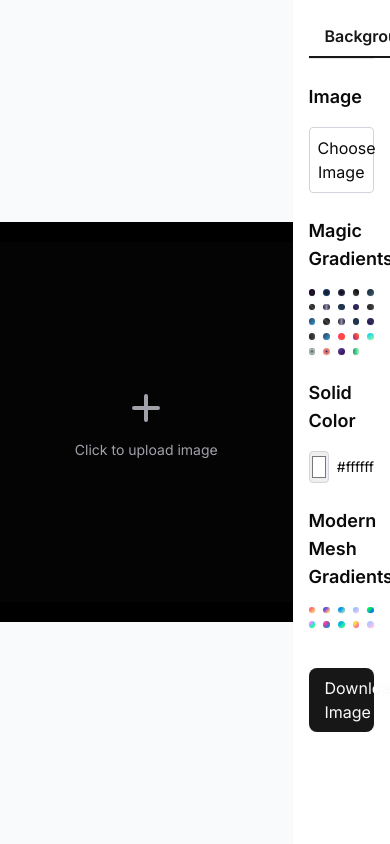
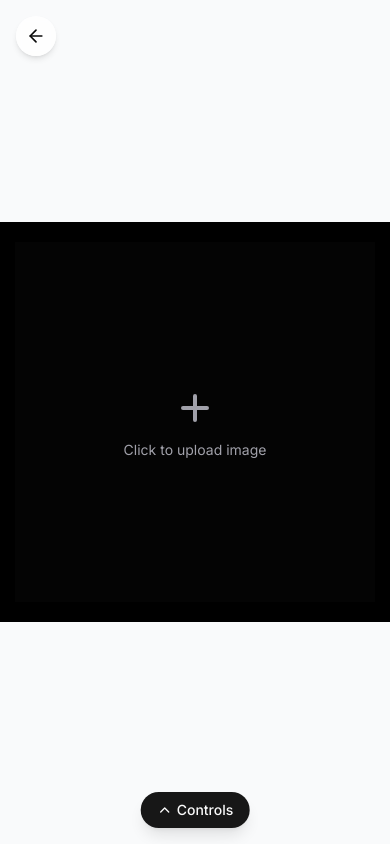
Before and after one commit to wenzelbarboza/MockPro, a Next.js app: page /frame/basic in a window 390 px wide. Built offline with nearby package versions, Linux system fonts and the light colour scheme.

Commit message:
drawer controller implemented

```diff
--- a/package.json
+++ b/package.json
@@ -20,6 +20,7 @@
     "format:check": "prettier --check \"**/*.{ts,tsx,js,jsx,mdx}\" --cache"
   },
   "dependencies": {
+    "@radix-ui/react-dialog": "^1.1.6",
     "@radix-ui/react-slot": "^1.1.2",
     "@radix-ui/react-switch": "^1.1.3",
     "@t3-oss/env-nextjs": "^0.10.1",
@@ -43,6 +44,7 @@
     "react-konva": "^19.0.3",
     "tailwind-merge": "^3.0.1",
     "tailwindcss-animate": "^1.0.7",
+    "vaul": "^1.1.2",
     "zod": "^3.23.3"
   },
   "devDependencies": {
--- a/src/app/page.tsx
+++ b/src/app/page.tsx
@@ -25,6 +25,12 @@ const Home: React.FC = () => {
       title: "iPhone",
       link: "frame/iphone15",
       content: "This is a basic iPhone frame for your image.",
+    },
+    {
+      imageSrc: "/placeholder.svg?height=200&width=300",
+      title: "youtube",
+      link: "frame/youtube",
+      content: "This is a basic yotube frame for your image.",
     },
   ];
 
--- a/src/components/InstaCanvas.tsx
+++ b/src/components/InstaCanvas.tsx
@@ -5,6 +5,15 @@ import BackgroundControls from "./canvas/BackgroundControls";
 import FrameControls from "./canvas/FrameControls";
 import FramePreview from "./canvas/FramePreview";
 import { toPng } from "html-to-image";
+import { useMediaQuery } from "@/hooks/useMediaQuery";
+import {
+  Drawer,
+  DrawerContent,
+  DrawerTrigger,
+  DrawerTitle,
+  DrawerFooter,
+} from "@/components/ui/drawer";
+import { ChevronUp } from "lucide-react";
 
 type BackgroundType = "solid" | "linear-gradient" | "radial-gradient";
 export type DeviceType = "basic" | "iphone15" | "youtube";
@@ -111,50 +120,11 @@ const InstaCanvas = ({ params }: InstaCanvasProps): JSX.Element => {
     }
   };
 
-  return (
-    <div className="flex h-screen w-full overflow-hidden">
-      {/* Preview Area - Left Side */}
-      <div className="flex w-3/4 items-center justify-center overflow-hidden bg-gray-50">
-        <div
-          id="canvas-content"
-          className="relative aspect-square w-[600px] border-2 border-gray-300 shadow-lg"
-          style={getBackgroundStyle()}
-        >
-          <FramePreview
-            frameColor={frameColor}
-            frameThickness={frameThickness}
-            frameRotation={frameRotation}
-            frameSize={frameSize}
-            frameTiltX={frameTiltX}
-            frameTiltY={frameTiltY}
-            deviceType={deviceType}
-            onUploadClick={handleUploadClick}
-            setUploadedImage={setUploadedImage}
-          >
-            {uploadedImage && deviceType === "youtube" ? (
-              <img
-                src={uploadedImage}
-                alt="Uploaded"
-                className="h-full w-full object-contain"
-                style={{ display: "block", position: "absolute", inset: "0" }}
-              />
-            ) : (
-              uploadedImage && (
-                <img
-                  src={uploadedImage}
-                  alt="Uploaded"
-                  className="h-full w-full object-cover"
-                  style={{ display: "block", position: "absolute", inset: "0" }}
-                />
-              )
-            )}
-          </FramePreview>
-        </div>
-      </div>
+  const isMobile = useMediaQuery("(max-width: 768px)"); // Check if screen is mobile size
 
-      {/* Controls Panel - Right Side */}
-      <div className="w-1/4 overflow-y-auto bg-background p-4">
-        <div className="flex flex-col gap-6">
+  // Controls panel content - reused in both desktop and mobile views
+  const ControlsPanel = () => (
+    <div className="flex h-full flex-col gap-6">
       {/* Tab Buttons */}
       <div className="flex gap-2 border-b border-border">
         <button
@@ -221,17 +191,115 @@ const InstaCanvas = ({ params }: InstaCanvasProps): JSX.Element => {
           setDeviceType={setDeviceType}
         />
       )}
+    </div>
+  );
 
-          {/* Download Button */}
+  // Canvas content - reused in both desktop and mobile views
+  const CanvasContent = () => (
+    <div
+      id="canvas-content"
+      className="relative aspect-square w-full max-w-[600px] border-2 border-gray-300 shadow-lg"
+      style={getBackgroundStyle()}
+    >
+      <FramePreview
+        frameColor={frameColor}
+        frameThickness={frameThickness}
+        frameRotation={frameRotation}
+        frameSize={frameSize}
+        frameTiltX={frameTiltX}
+        frameTiltY={frameTiltY}
+        deviceType={deviceType}
+        onUploadClick={handleUploadClick}
+        setUploadedImage={setUploadedImage}
+      >
+        {uploadedImage && deviceType === "youtube" ? (
+          <img
+            src={uploadedImage}
+            alt="Uploaded"
+            className="h-full w-full object-contain"
+            style={{ display: "block", position: "absolute", inset: "0" }}
+          />
+        ) : (
+          uploadedImage && (
+            <img
+              src={uploadedImage}
+              alt="Uploaded"
+              className="h-full w-full object-cover"
+              style={{ display: "block", position: "absolute", inset: "0" }}
+            />
+          )
+        )}
+      </FramePreview>
+    </div>
+  );
+
+  return (
+    <div className="flex h-screen w-full overflow-hidden">
+      <input
+        ref={fileInputRef}
+        type="file"
+        accept="image/*"
+        onChange={handleImageUpload}
+        className="hidden"
+      />
+      {isMobile ? (
+        // Mobile Layout with Drawer
+        <div className="flex w-full flex-col items-center justify-center overflow-hidden bg-gray-50">
+          <div className="relative flex h-full w-full flex-col items-center justify-center p-4">
+            <CanvasContent />
+
+            {/* Mobile Drawer */}
+            <Drawer>
+              <DrawerTrigger asChild>
+                <button className="fixed bottom-4 left-1/2 z-10 flex -translate-x-1/2 items-center justify-center gap-1 rounded-full bg-primary px-4 py-2 text-sm font-medium text-primary-foreground shadow-lg">
+                  <ChevronUp className="h-4 w-4" />
+                  <span>Controls</span>
+                </button>
+              </DrawerTrigger>
+              <DrawerContent className="flex max-h-[90vh] flex-col p-4 pt-6">
+                <div className="flex-1 overflow-y-auto pb-24">
+                  <DrawerTitle className="sr-only">Controls Panel</DrawerTitle>
+                  <ControlsPanel />
+                </div>
+                <DrawerFooter className="fixed bottom-0 left-0 right-0 z-10 border-t border-border bg-background p-4 shadow-lg">
                   <button
                     onClick={handleDownload}
-            className="mt-4 rounded-lg bg-primary px-4 py-2 text-primary-foreground hover:bg-primary/90"
+                    className="w-full rounded-lg bg-primary px-4 py-2 text-primary-foreground hover:bg-primary/90"
+                  >
+                    Download Image
+                  </button>
+                </DrawerFooter>
+              </DrawerContent>
+            </Drawer>
+          </div>
+        </div>
+      ) : (
+        // Desktop Layout with Sidebar
+        <>
+          {/* Preview Area - Left Side */}
+          <div className="flex w-3/4 items-center justify-center overflow-hidden bg-gray-50">
+            <CanvasContent />
+          </div>
+
+          {/* Controls Panel - Right Side */}
+          <div className="w-1/4 overflow-y-auto bg-background p-4">
+            <div className="flex h-full flex-col">
+              <div className="flex-1 overflow-y-auto pb-6">
+                <ControlsPanel />
+              </div>
+              <div className="sticky bottom-0 z-10 border-t border-border bg-background pt-4">
+                <button
+                  onClick={handleDownload}
+                  className="w-full rounded-lg bg-primary px-4 py-2 text-primary-foreground hover:bg-primary/90"
                 >
                   Download Image
                 </button>
               </div>
             </div>
           </div>
+        </>
+      )}
+    </div>
   );
 };
 
--- a/src/components/canvas/FrameControls.tsx
+++ b/src/components/canvas/FrameControls.tsx
@@ -51,6 +51,7 @@ const FrameControls: React.FC<FrameControlsProps> = ({
             >
               <option value="basic">Basic Frame</option>
               <option value="iphone15">iPhone 15</option>
+              <option value="youtube">youtube</option>
             </select>
           </div>
           <div className="flex items-center gap-2">
--- a/src/components/canvas/FramePreview.tsx
+++ b/src/components/canvas/FramePreview.tsx
@@ -4,6 +4,8 @@ import React, { type Dispatch, type SetStateAction, useState } from "react";
 import type { DeviceType } from "../InstaCanvas";
 import getThumbnail from "./getThumbnail";
 import { Button } from "../ui/button";
+import Link from "next/link";
+import { ArrowLeft } from "lucide-react";
 
 interface FramePreviewProps {
   frameColor: string;
@@ -46,15 +48,34 @@ const FramePreview: React.FC<FramePreviewProps> = ({
   };
 
   const renderDeviceFrame = () => {
+    // Enhanced click handler with higher priority
     const handleUploadClick = (e: React.MouseEvent) => {
+      console.log("upload click");
       e.preventDefault();
-      onUploadClick?.();
+      e.stopPropagation();
+      // Ensure the click event is captured
+      if (onUploadClick) {
+        onUploadClick();
+      }
+    };
+
+    // Enhanced touch handler with higher priority
+    const handleTouchEvent = (e: React.TouchEvent) => {
+      e.preventDefault();
+      e.stopPropagation();
+      // Ensure the touch event is captured
+      if (onUploadClick) {
+        onUploadClick();
+      }
     };
 
     const uploadPlaceholder = (
       <div
         className="flex h-full w-full cursor-pointer flex-col items-center justify-center bg-zinc-800/10 transition-colors hover:bg-zinc-800/20"
         onClick={handleUploadClick}
+        onTouchStart={handleTouchEvent}
+        role="button"
+        tabIndex={0}
       >
         <svg
           className="h-12 w-12 text-zinc-400"
@@ -91,10 +112,13 @@ const FramePreview: React.FC<FramePreviewProps> = ({
     switch (deviceType) {
       case "iphone15":
         return (
-          <div className="flex items-center justify-center">
+          <div className="pointer-events-auto z-30 flex items-center justify-center">
             <div
               className="relative h-[600px] w-72 rounded-[45px] border-8 border-zinc-900 shadow-[0_0_2px_2px_rgba(255,255,255,0.1)]"
-              style={{ transform: `scale(${frameSize / 600})` }}
+              style={{
+                transform: `scale(${frameSize / 600})`,
+                pointerEvents: "auto",
+              }}
             >
               {/* Dynamic Island */}
               <div className="absolute left-1/2 top-2 z-20 h-[25px] w-[90px] -translate-x-1/2 transform rounded-full bg-zinc-900"></div>
@@ -105,7 +129,11 @@ const FramePreview: React.FC<FramePreviewProps> = ({
               <div className="relative h-full w-full overflow-hidden rounded-[37px] bg-zinc-900/10">
                 <div className="absolute inset-[-3px] overflow-hidden rounded-[37px]">
                   <div className="absolute inset-0 flex items-center justify-center">
-                    <div className="h-[calc(100%_+_6px)] w-full">
+                    <div
+                      className="h-[calc(100%_+_6px)] w-full"
+                      onClick={!children ? handleUploadClick : undefined}
+                      onTouchStart={!children ? handleTouchEvent : undefined}
+                    >
                       {children ?? uploadPlaceholder}
                     </div>
                   </div>
@@ -131,12 +159,13 @@ const FramePreview: React.FC<FramePreviewProps> = ({
       case "youtube":
         return (
           <div
-            className="absolute left-1/2 top-1/2 flex -translate-x-1/2 -translate-y-1/2 items-center justify-center"
+            className="pointer-events-auto absolute left-1/2 top-1/2 z-30 flex -translate-x-1/2 -translate-y-1/2 items-center justify-center"
             style={{
               height: `${children ? "auto" : frameSize}px`,
               width: `${children ? "auto" : frameSize}px`,
               maxWidth: "100%",
               maxHeight: "100%",
+              pointerEvents: "auto",
             }}
           >
             <div
@@ -144,6 +173,10 @@ const FramePreview: React.FC<FramePreviewProps> = ({
               style={{
                 clipPath: `inset(90px 0 90px 0 round 10px)`,
               }}
+              onClick={!children ? handleUploadClick : undefined}
+              onTouchStart={!children ? handleTouchEvent : undefined}
+              role={!children ? "button" : undefined}
+              tabIndex={!children ? 0 : undefined}
             >
               {children ?? ytLinkPlaceholder}
             </div>
@@ -152,7 +185,7 @@ const FramePreview: React.FC<FramePreviewProps> = ({
       default:
         return (
           <div
-            className="absolute"
+            className="pointer-events-auto absolute z-30"
             style={{
               border: `${frameThickness}px solid ${frameColor}`,
               width: `${frameSize}px`,
@@ -160,7 +193,12 @@ const FramePreview: React.FC<FramePreviewProps> = ({
               left: `calc(50% - ${frameSize / 2}px)`,
               top: `calc(50% - ${frameSize / 2}px)`,
               backgroundColor: frameColor,
+              pointerEvents: "auto",
             }}
+            onClick={!children ? handleUploadClick : undefined}
+            onTouchStart={!children ? handleTouchEvent : undefined}
+            role={!children ? "button" : undefined}
+            tabIndex={!children ? 0 : undefined}
           >
             <div className="absolute inset-0 overflow-hidden">
               {children ?? uploadPlaceholder}
@@ -171,14 +209,26 @@ const FramePreview: React.FC<FramePreviewProps> = ({
   };
 
   return (
+    <>
+      {/* Back Button - Moved outside the transformed container */}
+      <Link
+        href="/"
+        className="fixed left-4 top-4 z-50 flex h-10 w-10 items-center justify-center rounded-full bg-background/80 text-foreground shadow-md backdrop-blur-sm transition-transform hover:scale-110 md:left-8 md:top-8"
+        aria-label="Back to home"
+      >
+        <ArrowLeft size={20} />
+      </Link>
+
       <div
-      className="absolute inset-0"
+        className="pointer-events-auto absolute inset-0 z-40"
         style={{
           transform: `perspective(1000px) rotateX(${frameTiltX}deg) rotateY(${frameTiltY}deg) rotate(${frameRotation}deg)`,
+          pointerEvents: "auto", // Ensure pointer events are explicitly enabled
         }}
       >
         {renderDeviceFrame()}
       </div>
+    </>
   );
 };
 
--- /dev/null
+++ b/src/components/ui/drawer.tsx
@@ -0,0 +1,118 @@
+"use client"
+
+import * as React from "react"
+import { Drawer as DrawerPrimitive } from "vaul"
+
+import { cn } from "@/lib/utils"
+
+const Drawer = ({
+  shouldScaleBackground = true,
+  ...props
+}: React.ComponentProps<typeof DrawerPrimitive.Root>) => (
+  <DrawerPrimitive.Root
+    shouldScaleBackground={shouldScaleBackground}
+    {...props}
+  />
+)
+Drawer.displayName = "Drawer"
+
+const DrawerTrigger = DrawerPrimitive.Trigger
+
+const DrawerPortal = DrawerPrimitive.Portal
+
+const DrawerClose = DrawerPrimitive.Close
+
+const DrawerOverlay = React.forwardRef<
+  React.ElementRef<typeof DrawerPrimitive.Overlay>,
+  React.ComponentPropsWithoutRef<typeof DrawerPrimitive.Overlay>
+>(({ className, ...props }, ref) => (
+  <DrawerPrimitive.Overlay
+    ref={ref}
+    className={cn("fixed inset-0 z-50 bg-black/80", className)}
+    {...props}
+  />
+))
+DrawerOverlay.displayName = DrawerPrimitive.Overlay.displayName
+
+const DrawerContent = React.forwardRef<
+  React.ElementRef<typeof DrawerPrimitive.Content>,
+  React.ComponentPropsWithoutRef<typeof DrawerPrimitive.Content>
+>(({ className, children, ...props }, ref) => (
+  <DrawerPortal>
+    <DrawerOverlay />
+    <DrawerPrimitive.Content
+      ref={ref}
+      className={cn(
+        "fixed inset-x-0 bottom-0 z-50 mt-24 flex h-auto flex-col rounded-t-[10px] border bg-background",
+        className
+      )}
+      {...props}
+    >
+      <div className="mx-auto mt-4 h-2 w-[100px] rounded-full bg-muted" />
+      {children}
+    </DrawerPrimitive.Content>
+  </DrawerPortal>
+))
+DrawerContent.displayName = "DrawerContent"
+
+const DrawerHeader = ({
+  className,
+  ...props
+}: React.HTMLAttributes<HTMLDivElement>) => (
+  <div
+    className={cn("grid gap-1.5 p-4 text-center sm:text-left", className)}
+    {...props}
+  />
+)
+DrawerHeader.displayName = "DrawerHeader"
+
+const DrawerFooter = ({
+  className,
+  ...props
+}: React.HTMLAttributes<HTMLDivElement>) => (
+  <div
+    className={cn("mt-auto flex flex-col gap-2 p-4", className)}
+    {...props}
+  />
+)
+DrawerFooter.displayName = "DrawerFooter"
+
+const DrawerTitle = React.forwardRef<
+  React.ElementRef<typeof DrawerPrimitive.Title>,
+  React.ComponentPropsWithoutRef<typeof DrawerPrimitive.Title>
+>(({ className, ...props }, ref) => (
+  <DrawerPrimitive.Title
+    ref={ref}
+    className={cn(
+      "text-lg font-semibold leading-none tracking-tight",
+      className
+    )}
+    {...props}
+  />
+))
+DrawerTitle.displayName = DrawerPrimitive.Title.displayName
+
+const DrawerDescription = React.forwardRef<
+  React.ElementRef<typeof DrawerPrimitive.Description>,
+  React.ComponentPropsWithoutRef<typeof DrawerPrimitive.Description>
+>(({ className, ...props }, ref) => (
+  <DrawerPrimitive.Description
+    ref={ref}
+    className={cn("text-sm text-muted-foreground", className)}
+    {...props}
+  />
+))
+DrawerDescription.displayName = DrawerPrimitive.Description.displayName
+
+export {
+  Drawer,
+  DrawerPortal,
+  DrawerOverlay,
+  DrawerTrigger,
+  DrawerClose,
+  DrawerContent,
+  DrawerHeader,
+  DrawerFooter,
+  DrawerTitle,
+  DrawerDescription,
+}
--- /dev/null
+++ b/src/hooks/useMediaQuery.ts
@@ -0,0 +1,40 @@
+"use client";
+
+import { useState, useEffect } from "react";
+
+/**
+ * Custom hook that returns true if the current viewport width matches the provided media query
+ * @param query Media query string (e.g., '(max-width: 768px)')
+ * @returns Boolean indicating if the media query matches
+ */
+export function useMediaQuery(query: string): boolean {
+  const [matches, setMatches] = useState(false);
+
+  useEffect(() => {
+    // Check if window is available (client-side)
+    if (typeof window !== "undefined") {
+      const media = window.matchMedia(query);
+
+      // Set initial value
+      setMatches(media.matches);
+
+      // Define listener function
+      const listener = (event: MediaQueryListEvent) => {
+        setMatches(event.matches);
+      };
+
+      // Add listener for changes
+      media.addEventListener("change", listener);
+
+      // Clean up listener on unmount
+      return () => {
+        media.removeEventListener("change", listener);
+      };
+    }
+
+    // Default to false on server-side
+    return undefined;
+  }, [query]);
+
+  return matches;
+}
```
Also changed, not shown: 1 other file (tests, documents, lock files or other folders). Lines whose indentation alone changed are shown as unchanged.
